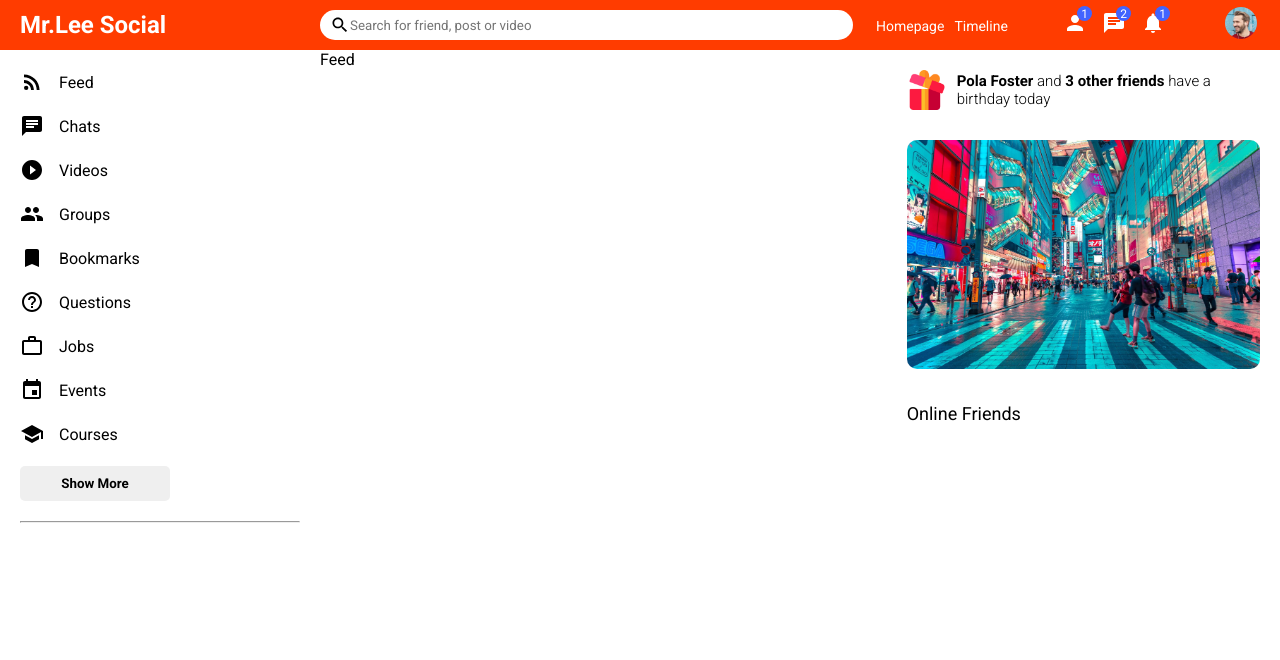
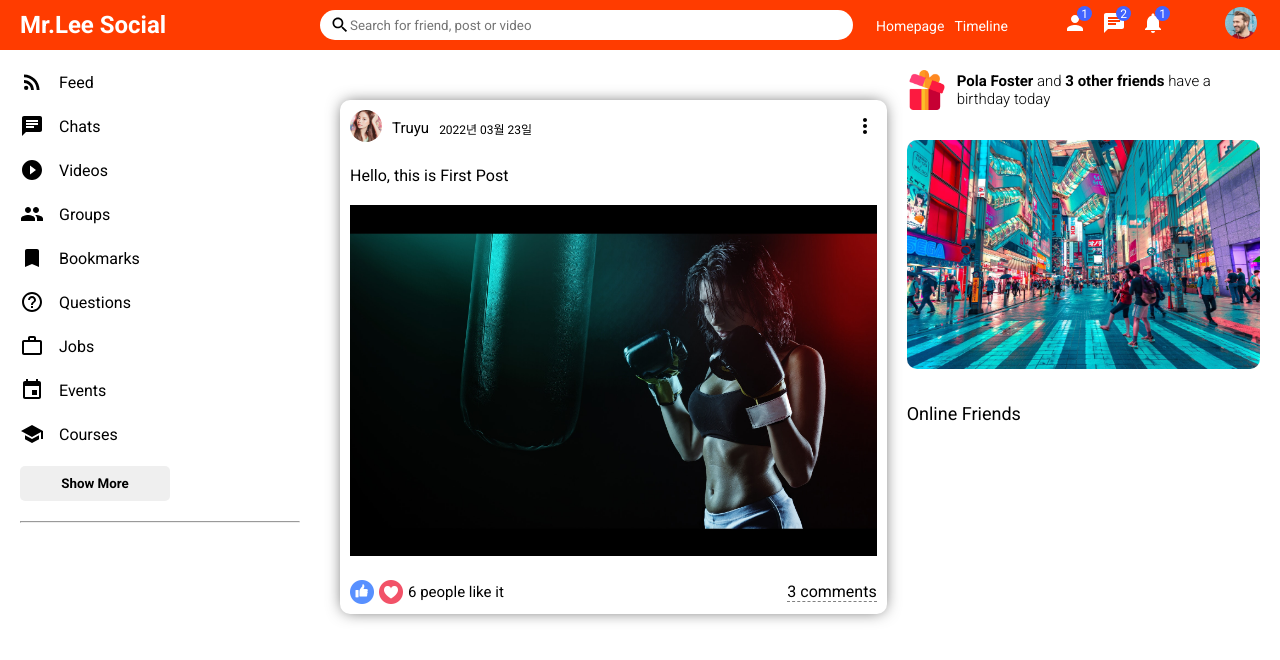
Before and after one commit to BVBFD/AcademiaVer2.0, a React (Create React App) app in the folder client/: page / in a window 1280 px wide. Shown: the top 660 px of the page. Built offline with nearby package versions, Linux system fonts and the light colour scheme.

Commit message:
Code feed and post on the frontend screen

```diff
--- a/client/src/components/Feed/Feed.jsx
+++ b/client/src/components/Feed/Feed.jsx
@@ -1,10 +1,13 @@
 import React from 'react';
+import Post from '../Post/Post.jsx';
 import styles from './Feed.module.css';
 
 const Feed = (props) => {
   return (
     <div className={styles.feed}>
-      <span>Feed</span>
+      <div className={styles.feedWrapper}>
+        <Post />
+      </div>
     </div>
   );
 };
--- a/client/src/components/Feed/Feed.module.css
+++ b/client/src/components/Feed/Feed.module.css
@@ -1,3 +1,7 @@
 .feed {
   flex: 5.5;
 }
+
+.feedWrapper {
+  padding: 20px;
+}
--- /dev/null
+++ b/client/src/components/Post/Post.jsx
@@ -0,0 +1,44 @@
+import React from 'react';
+import styles from './Post.module.css';
+import { Link } from 'react-router-dom';
+import { MoreVert } from '@mui/icons-material';
+
+const Post = (props) => {
+  return (
+    <div className={styles.post}>
+      <div className={styles.postWrapper}>
+        <div className={styles.postTop}>
+          <div className={styles.postTopLeft}>
+            <Link to={`/profile/:username`}>
+              <img
+                className={styles.postProfileImg}
+                src='../images/truyu.jpg'
+              />
+            </Link>
+            <span className={styles.postUsername}>Truyu</span>
+            <span className={styles.postDate}>2022년 03월 23일</span>
+          </div>
+          <div className={styles.postTopRight}>
+            <MoreVert />
+          </div>
+        </div>
+        <div className={styles.postCenter}>
+          <span className={styles.postText}>Hello, this is First Post</span>
+          <img className={styles.postImg} src='../images/post/1.jpg' />
+        </div>
+        <div className={styles.postBottom}>
+          <div className={styles.postBottomLeft}>
+            <img className={styles.likeIcon} src='../images/like.png' />
+            <img className={styles.likeIcon} src='../images/heart.png' />
+            <span className={styles.postLikeCounter}>6 people like it</span>
+          </div>
+          <div className={styles.postBottomRight}>
+            <span className={styles.postCommentText}>3 comments</span>
+          </div>
+        </div>
+      </div>
+    </div>
+  );
+};
+
+export default Post;
--- /dev/null
+++ b/client/src/components/Post/Post.module.css
@@ -0,0 +1,76 @@
+.post {
+  width: 100%;
+  border-radius: 10px;
+  box-shadow: 0px 0px 16px -3px rgba(0, 0, 0, 0.68);
+  margin: 30px 0;
+}
+
+.postWrapper {
+  padding: 10px;
+}
+
+.postTop {
+  display: flex;
+  align-items: center;
+  justify-content: space-between;
+}
+
+.postTopLeft {
+  display: flex;
+  align-items: center;
+}
+
+.postProfileImg {
+  width: 32px;
+  height: 32px;
+  border-radius: 50%;
+  object-fit: cover;
+}
+
+.postUsername {
+  font-size: 15px;
+  font-weight: 500;
+  margin: 0 10px;
+}
+
+.postDate {
+  font-size: 12px;
+}
+
+.postCenter {
+  margin: 20px 0;
+}
+
+.postImg {
+  margin-top: 20px;
+  width: 100%;
+  max-height: 500px;
+  object-fit: contain;
+}
+
+.postBottom {
+  display: flex;
+  align-items: center;
+  justify-content: space-between;
+}
+
+.postBottomLeft {
+  display: flex;
+  align-items: center;
+}
+
+.likeIcon {
+  width: 24px;
+  height: 24px;
+  margin-right: 5px;
+  cursor: pointer;
+}
+
+.postLikeCounter {
+  font-size: 15px;
+}
+
+.postCommentText {
+  cursor: pointer;
+  border-bottom: 1px dashed gray;
+}
```
